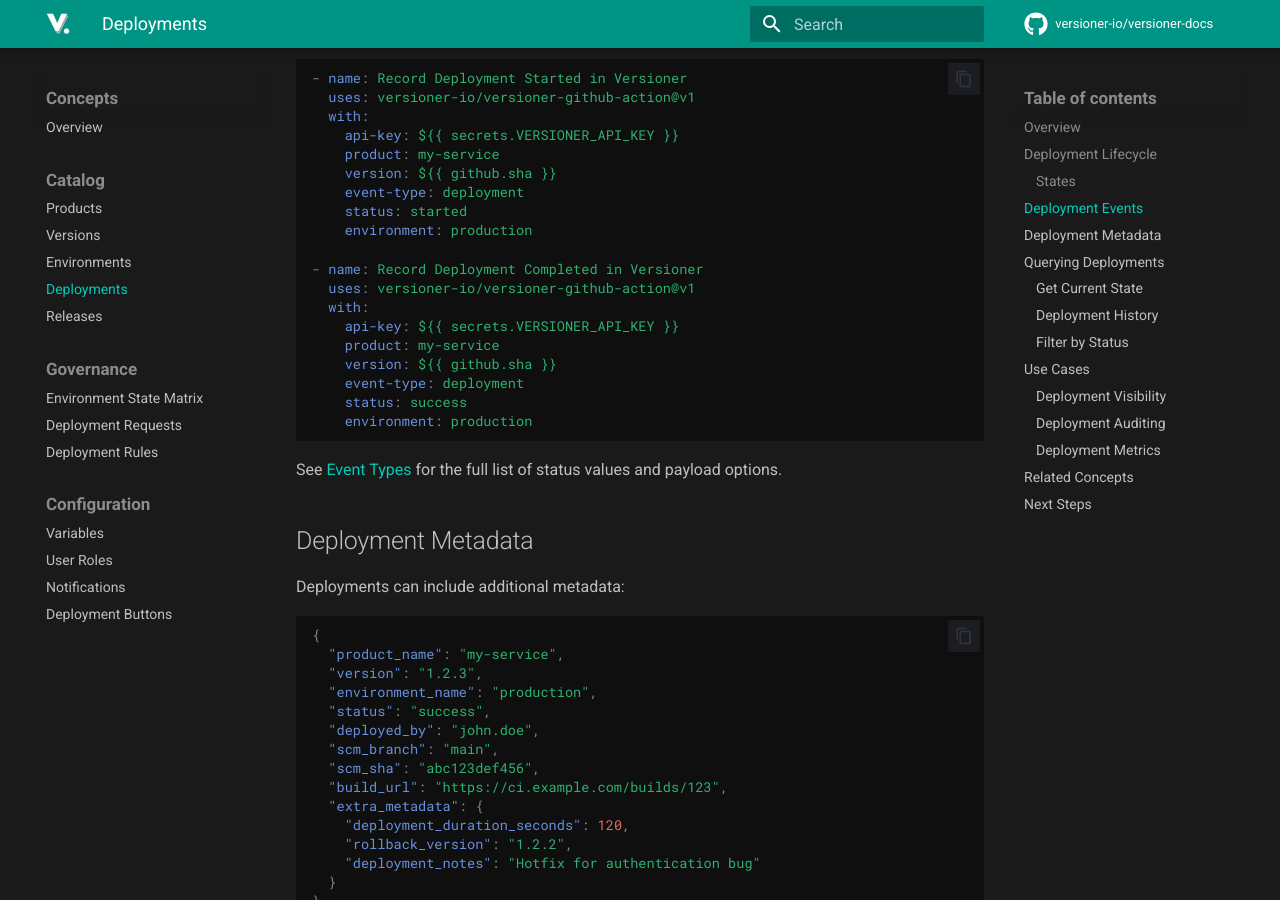
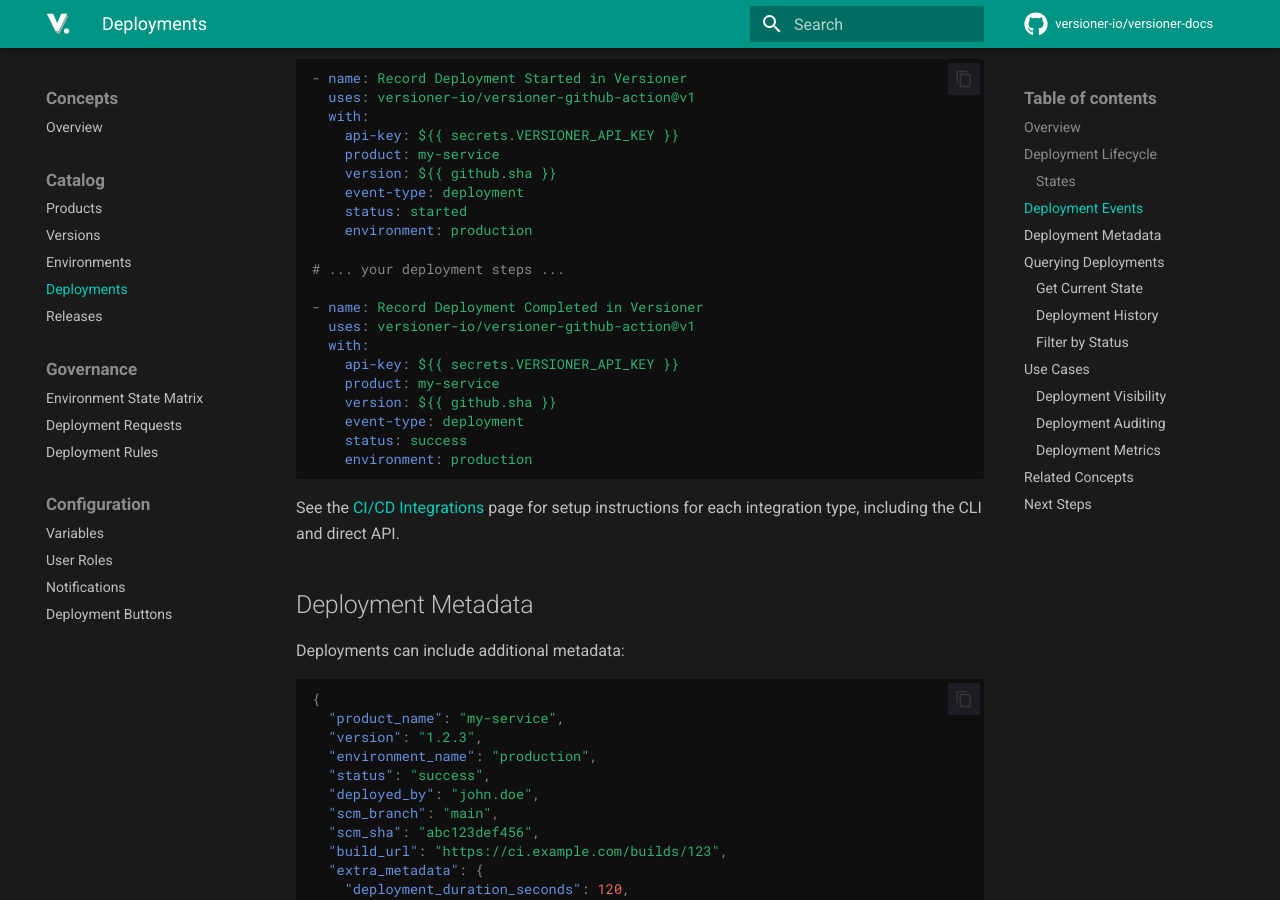
Before and after one commit to versioner-io/versioner-docs, an MkDocs documentation site: the page built from public/concepts/catalog/deployments.md, in a window 1280 px wide and 900 px high, scrolled down 1506 px. Built offline with MkDocs 1.6.1 and Material for MkDocs 9.7.7, drawn with Linux system fonts in a browser that asks for light colours; comment, search, counter and statistics services are not loaded.

Commit message:
Merge fix

````diff
--- a/public/concepts/catalog/deployments.md
+++ b/public/concepts/catalog/deployments.md
@@ -49,6 +49,8 @@ You submit deployment events to track state changes. The recommended approach is
     status: started
     environment: production
 
+# ... your deployment steps ...
+
 - name: Record Deployment Completed in Versioner
   uses: versioner-io/versioner-github-action@v1
   with:
@@ -60,7 +62,7 @@ You submit deployment events to track state changes. The recommended approach is
     environment: production
 ```
 
-See [Event Types](../../api/event-types.md) for the full list of status values and payload options.
+See the [CI/CD Integrations](../../integrations/index.md) page for setup instructions for each integration type, including the CLI and direct API.
 
 ## Deployment Metadata
 
````
